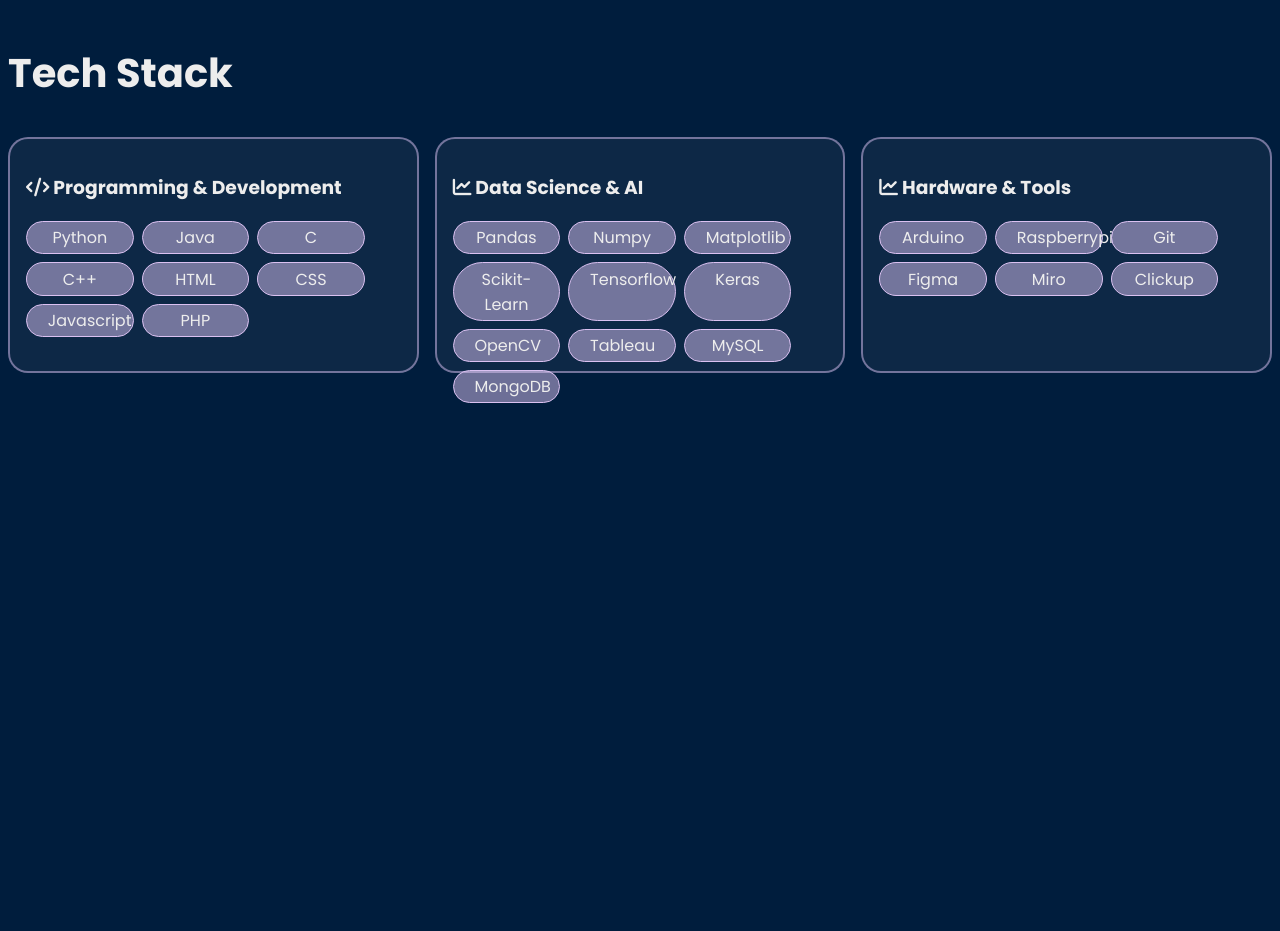
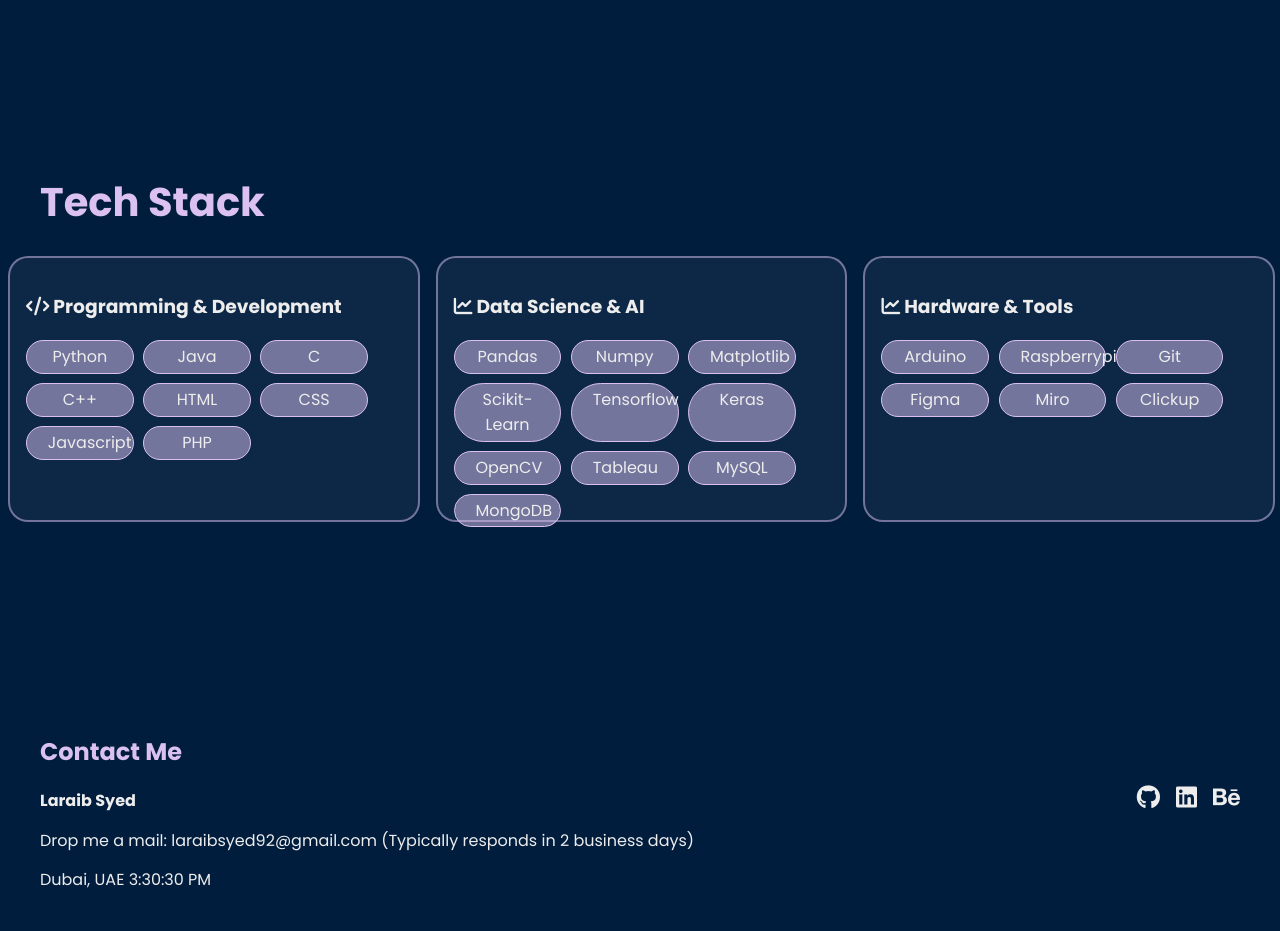
Before and after one commit to laraibsyed/Portfolio_Website, a plain HTML site: page index.html in a window 1280 px wide. Shown: the part 2900-3831 px from the top of the page. Before the commit the page ends 3329 px from the top, so only its background shows below. Drawn offline with Linux system fonts and the light colour scheme.

Commit message:
home page donezoes!

```diff
--- a/index.html
+++ b/index.html
@@ -153,7 +153,7 @@
     </section>
 
     <section id="projects">
-        <h1>My Projects</h1>
+        <h1 style="color: #dac1f1;">My Projects</h1>
 
         <!-- wrapper grid -->
         <div class="project-grid">
@@ -258,6 +258,33 @@
             </div>
         </div>
     </section>
+
+    <footer>
+        <h2 style="color: #dac1f1;">Contact Me</h2>
+        <div id="me">
+            <h4>Laraib Syed</h4>
+            <p>Drop me a mail: laraibsyed92@gmail.com (Typically responds in 2 business days)</p>
+            <p>Dubai, UAE <span id="time"></span></p>
+        </div>
+
+        <div class="socials">
+            <i class="fa-brands fa-github"></i>
+            <i class="fa-brands fa-linkedin"></i>
+            <i class="fa-brands fa-behance"></i>
+        </div>
+
+    </footer>
+
+    <script>
+        function showTime() {
+            const timeNow = new Date().toLocaleTimeString();
+            document.getElementById('time').textContent = timeNow;
+        }
+
+        showTime();
+        setInterval(showTime, 1000);
+    </script>
+
 </body>
 
 </html>
--- a/styles.css
+++ b/styles.css
@@ -533,8 +533,17 @@ a:hover {
 
 #techstack {
     color: #EDEDED;
-    padding: 2rem 0; /* optional padding around section */
+    padding: 2rem 0;       /* optional padding around section */
+    width: 99vw;
+    height: 80vh;
+
+    display: flex;         /* make it a flex container */
+    flex-direction: column;
+    justify-content: center; /* centers vertically */
+    align-items: center;     /* centers horizontally */
 }
+
+
 
 .skillsgrid {
     display: flex;
@@ -548,9 +557,8 @@ a:hover {
     border-radius: 20px;
     flex: 1;
     padding: 1rem;             /* overall padding */
-    min-width: 150px;
-    max-width: 500px;
-    height: 200px;             /* keep fixed height */
+    max-width: 450px;
+    height: 230px;             /* keep fixed height */
     background: rgba(255, 255, 255, 0.05);
     display: flex;
     flex-direction: column;
@@ -559,7 +567,7 @@ a:hover {
 #techstack .tags {
     display: flex;
     flex-wrap: wrap;
-    gap: 0.5rem;            /* spacing between tags */
+    gap: 0.6rem;            /* spacing between tags */
     margin-bottom: 0;       /* remove extra space below tags */
 }
 
@@ -568,3 +576,41 @@ a:hover {
     border-radius: 50px;
     margin: 0;              /* remove default margins */
 }
+
+#techstack h1 {
+    align-self: flex-start; /* pushes only the heading to the left */
+    margin-left: 2rem;      /* optional: add some spacing from edge */
+    margin-bottom: 1.5rem;  /* spacing between h1 and grid */
+    color: #DAC1F1;
+}
+
+footer {
+  display: flex;
+  justify-content: space-between; /* left & right columns */
+  align-items: flex-start;        /* align items at top */
+  padding: 2rem;
+    color: #EDEDED;                 /* text color */
+  flex-wrap: wrap;                /* handles smaller screens */
+}
+
+footer h2 {
+  width: 100%;                    /* ensures "Contact Me" is full width at top */
+  margin-bottom: 1rem;
+}
+
+#me {
+  display: flex;
+  flex-direction: column;
+  gap: 0.5rem;                   /* spacing between lines */
+}
+
+.socials {
+  display: flex;
+  gap: 1rem;                      /* space between icons */
+  font-size: 1.5rem;              /* bigger icons */
+}
+
+#me h4,
+#me p {
+    margin: 0.2rem 0; /* smaller vertical spacing */
+}
```
Also changed, not shown: index.js (line endings or trailing spaces). Lines whose indentation alone changed are shown as unchanged.
